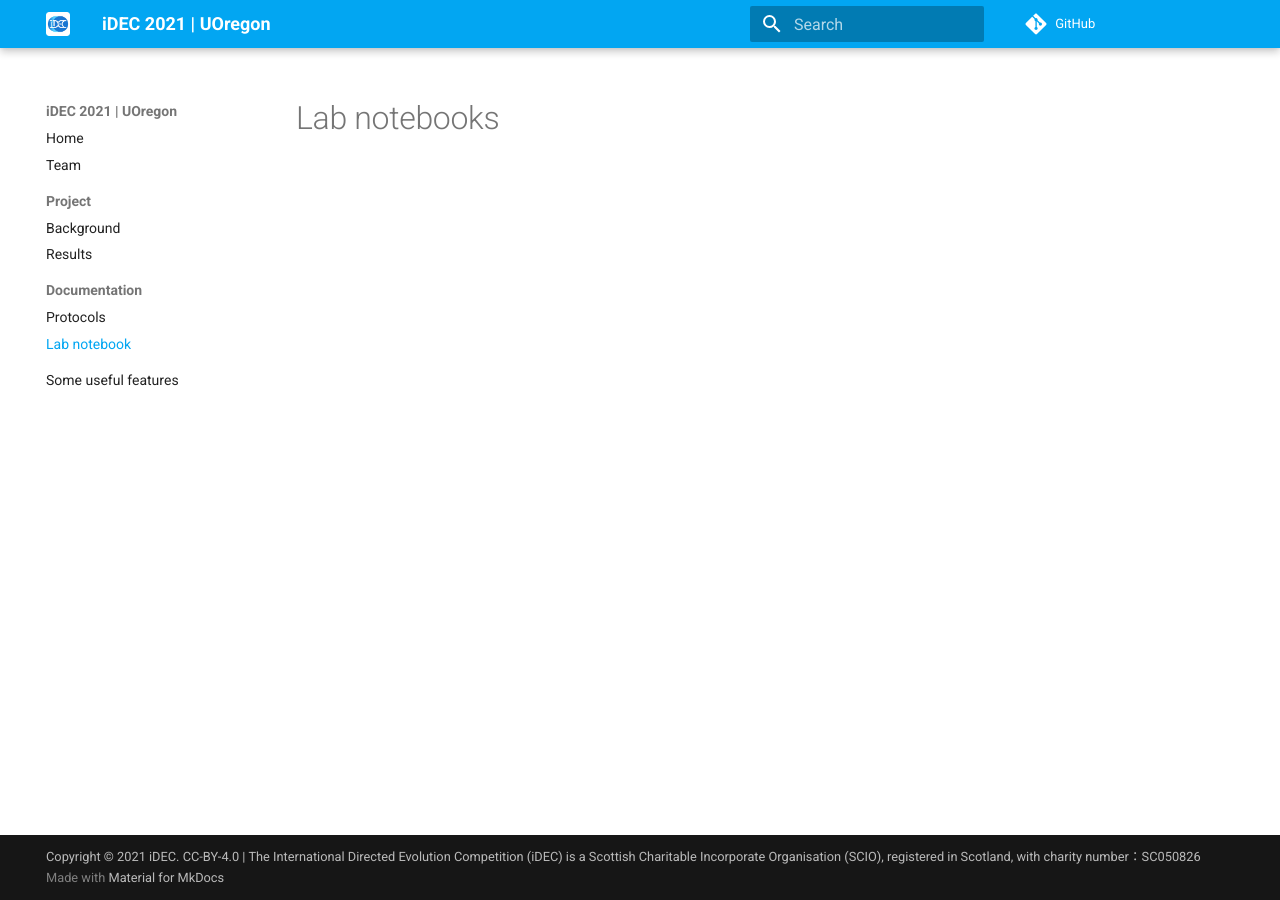
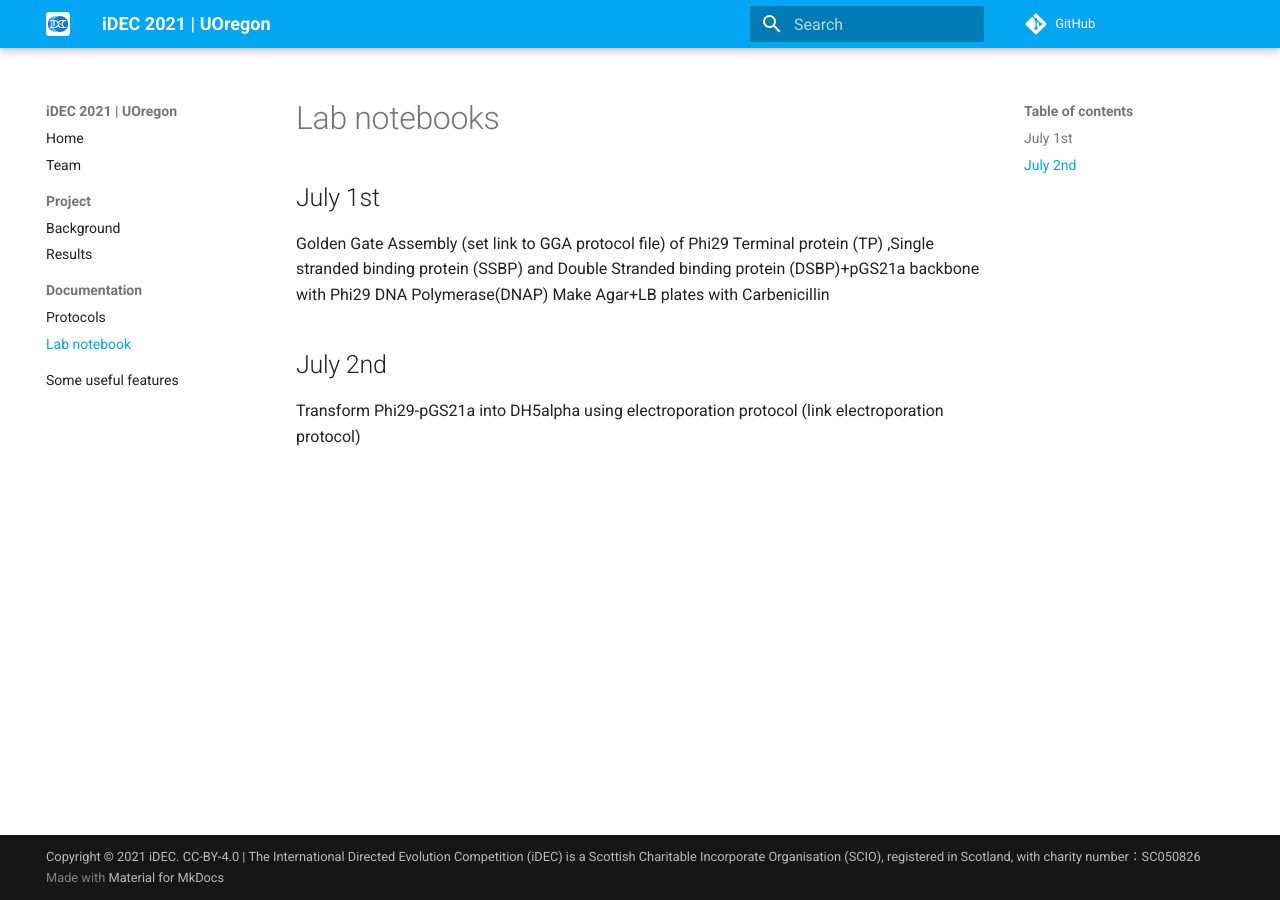
Before and after one commit to idec2021/UOregon, an MkDocs documentation site: the page built from docs/documentation/notebook.md, in a window 1280 px wide. Built offline with MkDocs 1.6.1 and Material for MkDocs 9.7.7, drawn with Linux system fonts in a browser that asks for light colours; comment, search, counter and statistics services are not loaded.

Commit message:
Update notebook.md

```diff
--- a/docs/documentation/notebook.md
+++ b/docs/documentation/notebook.md
@@ -1 +1,7 @@
 # Lab notebooks
+## July 1st
+Golden Gate Assembly (set link to GGA protocol file) of Phi29 Terminal protein (TP) ,Single stranded binding protein (SSBP) and Double Stranded binding protein (DSBP)+pGS21a backbone with Phi29 DNA Polymerase(DNAP)
+Make Agar+LB plates with Carbenicillin
+
+## July 2nd
+Transform Phi29-pGS21a into DH5alpha using electroporation protocol (link electroporation protocol)
```
